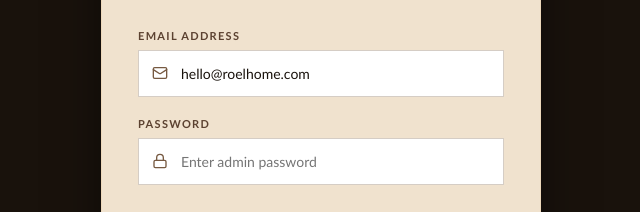
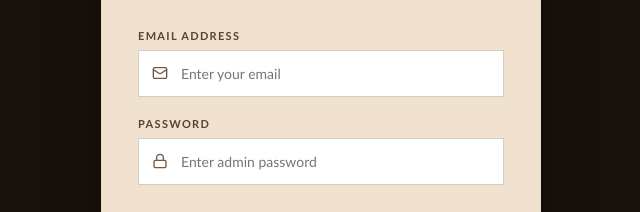
Before and after one commit to roelhome/roel-home-web-code, an Astro site: page /admin in a window 1280 px wide. Shown: the part 288-500 px from the top of the page, 319-959 px from the left. Built offline with nearby package versions, Linux system fonts and the light colour scheme; Astro itself is replaced by a stand-in of ours; no server answers.

Commit message:
sec(admin): remove pre-filled email from admin login form

```diff
--- a/src/components/admin/AdminLogin.tsx
+++ b/src/components/admin/AdminLogin.tsx
@@ -7,7 +7,7 @@ interface AdminLoginProps {
 }
 
 export const AdminLogin: React.FC<AdminLoginProps> = ({ onSuccess }) => {
-  const [email, setEmail] = useState('hello@roelhome.com');
+  const [email, setEmail] = useState('');
   const [password, setPassword] = useState('');
   const [loading, setLoading] = useState(false);
   const [error, setError] = useState<string | null>(null);
@@ -152,6 +152,8 @@ export const AdminLogin: React.FC<AdminLoginProps> = ({ onSuccess }) => {
               <input
                 type="email"
                 required
+                placeholder="Enter your email"
+                autoComplete="username"
                 value={email}
                 onChange={(e) => setEmail(e.target.value)}
                 style={{
```
